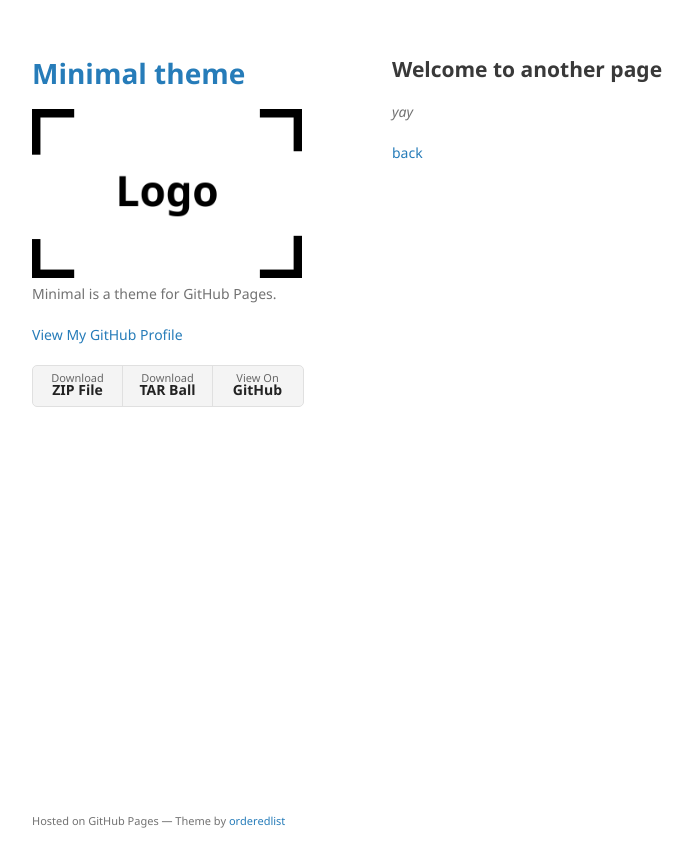
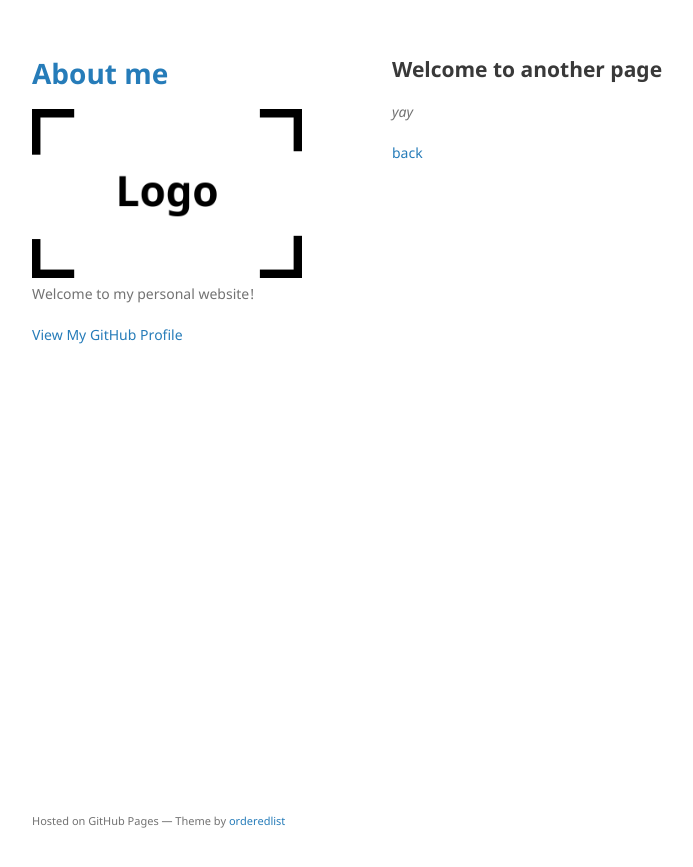
Before and after one commit to nicoladainese96/nicoladainese96.github.io, a Jekyll site: the page built from another-page.md, in a window 1280 px wide. Shown: the top 867 px of the page, without its empty margins (178-871 px from the left). Built offline with Jekyll 4.4.1, drawn with Linux system fonts in a browser that asks for light colours; our own code applies the rules of GitHub Pages for plain Markdown files.

Commit message:
Update _config.yml

```diff
--- a/_config.yml
+++ b/_config.yml
@@ -1,6 +1,6 @@
-title: Minimal theme
+title: About me
 logo: /assets/img/logo.png
-description: Minimal is a theme for GitHub Pages.
-show_downloads: true
+description: Welcome to my personal website!
+show_downloads: false
 google_analytics:
 theme: jekyll-theme-minimal
```
